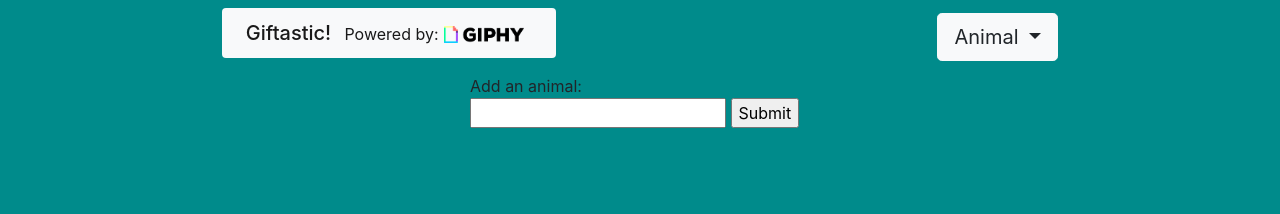
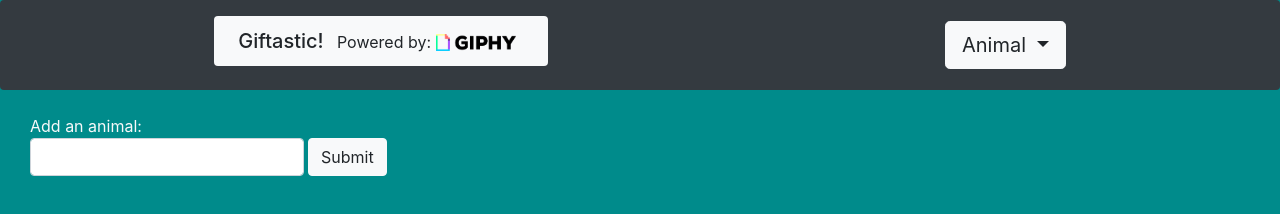
Before and after one commit to jschneid94/GifTastic, a plain HTML site: page index.html in a window 1280 px wide. Drawn offline with nearby package versions, Linux system fonts and the light colour scheme.

Commit message:
Styled the navbar and page format.

```diff
--- a/assets/javascript/app.js
+++ b/assets/javascript/app.js
@@ -39,7 +39,7 @@ $(document).ready(function () {
 
                 // Create a div for containing and spacing
                 var gifDiv = $("<div>");
-                gifDiv.addClass("my-4");
+                gifDiv.addClass("my-4 col-md-4 col-sm-12");
 
                 // Gif with data attr
                 var newGif = $("<img>");
@@ -53,7 +53,7 @@ $(document).ready(function () {
 
                 // Rating
                 var rating = $("<div>Rating: " + results[i].rating + "</div>");
-                rating.addClass("text-center");
+                rating.addClass("text-center text-light bg-secondary");
 
                 // Put gif and rating into the div and generate in DOM
                 gifDiv.append(newGif, rating);
--- a/index.html
+++ b/index.html
@@ -27,9 +27,8 @@
   </head>
 
   <body>
-    <div class="container-fluid">
 
-        <nav class="navbar navbar-expand-lg navbar-light">
+    <nav class="navbar navbar-expand-lg py-3 bg-dark rounded">
 
         <!-- Page Logo w/ GIPHY link -->
         <div class="navbar-brand h1 px-3 mx-auto rounded bg-light">
@@ -54,23 +53,25 @@
 
     </nav>
 
-        <div class="container">
+    <br />
+
+    <div class="container-fluid">
 
         <!-- Gif Creation Section -->
-             <div id="gifCreate" class="col-md-4 col-sm-12 mx-auto">
-                <div>Add an animal:</div>
-                <form>
-                    <input type="text" id="buttonName">
-                    <input type="submit" id="submit">
+        <div id="gifCreate" class="col-md-4 col-sm-12">
+            <span class="text-light mx-auto">Add an animal:</span>
+            <form class="form-inline mx-auto">
+                <label for="buttonName" class="sr-only">Enter an animal!</label>
+                <input type="text" id="buttonName" class="form-control mr-1">
+                <button type="submit" id="submit" class="btn btn-light">Submit</button>
             </form>
         </div>
 
         <!-- Gif Section -->
         <div class="col-md-8 col-sm-12">
-                <div id="gifGenerated" class="mx-auto"></div>
+            <div id="gifGenerated" class="row mx-auto"></div>
         </div>
 
-        </div>
 
     </div>
 
```
Lines whose indentation alone changed are shown as unchanged.
